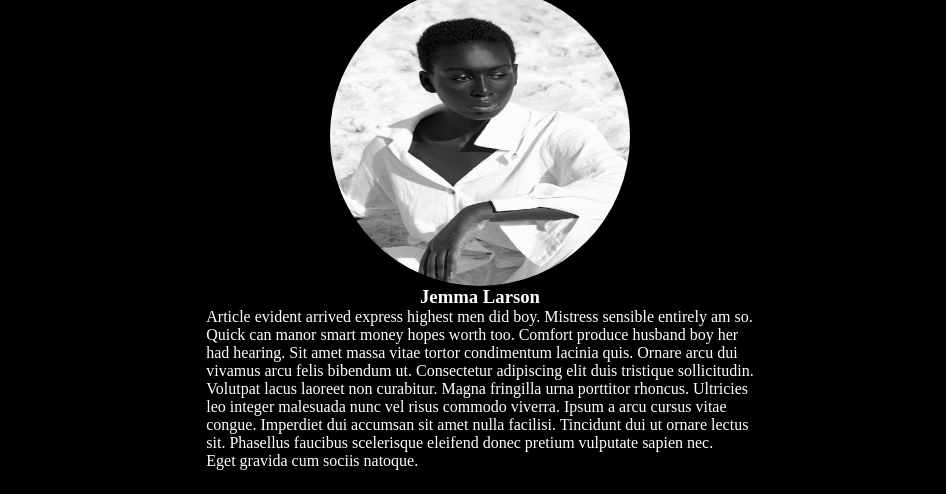
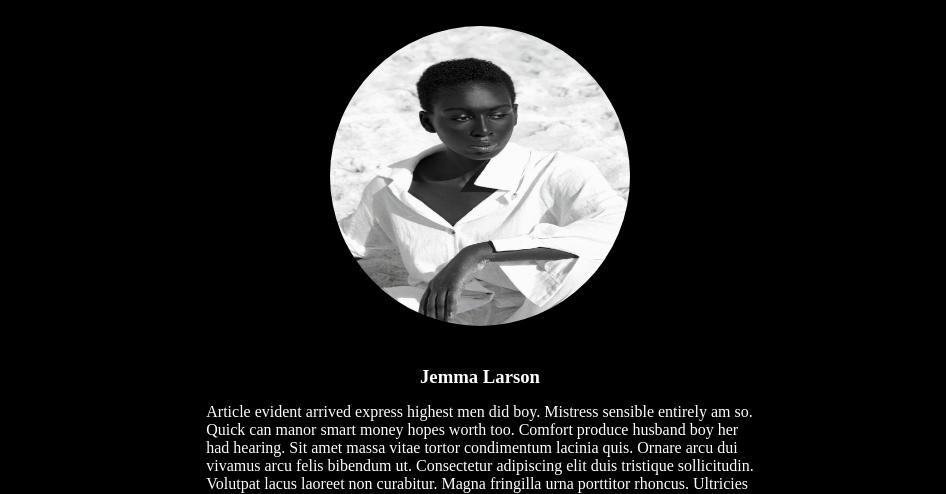
Before and after one commit to Vhi-do/Biography, a plain HTML site: page index.html in a window 1280 px wide. Shown: the part 145-639 px from the top of the page, without its empty margins (160-1106 px from the left). Drawn offline with Linux system fonts and the light colour scheme.

Commit message:
last commit

```diff
--- a/css/style.css
+++ b/css/style.css
@@ -14,9 +14,14 @@ body {
 }
 
 .bio-img {
+    margin: 40px;
     width: 300px;
     height: 300px;
     border-radius: 50%;
+}
+
+.content p {
+    margin: 15px;
 }
 
 .social-icons {
@@ -215,6 +220,7 @@ body {
     text-align: center;
     padding: 15px 0;
 }
+
 .principal {
     padding: 15px 0;
     font-size: 17px;
```
